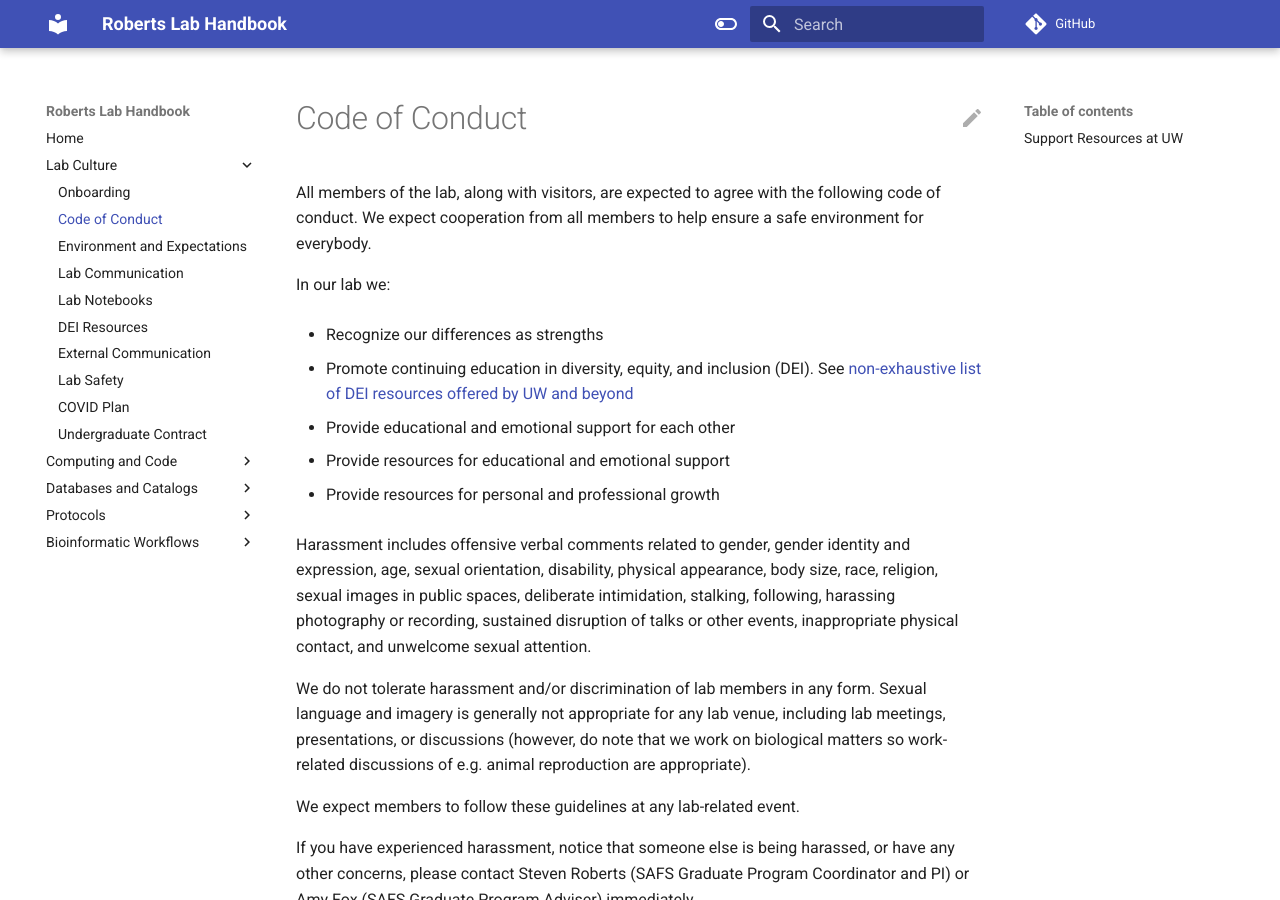
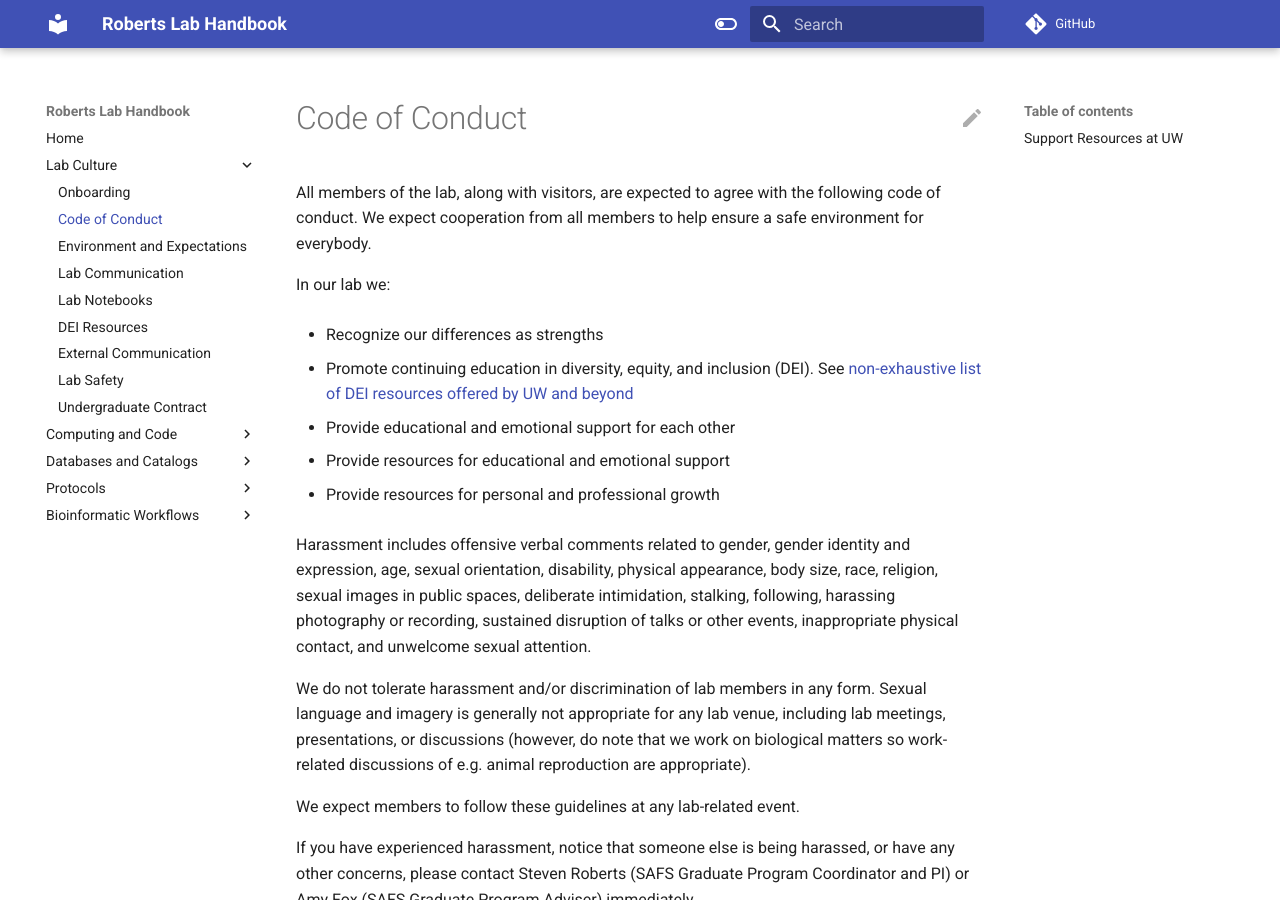
Before and after one commit to RobertsLab/resources, an MkDocs documentation site: the page built from docs/Code-of-Conduct.md, in a window 1280 px wide and 900 px high. Built offline with MkDocs 1.6.1 and Material for MkDocs 9.7.7, drawn with Linux system fonts in a browser that asks for light colours; comment, search, counter and statistics services are not loaded.

Commit message:
removed covid plan from menu

```diff
--- a/mkdocs.yml
+++ b/mkdocs.yml
@@ -42,7 +42,6 @@ nav:
      - DEI Resources: 'DEI-Resources.md'
      - External Communication: 'External-Communication-and-Funding.md'
      - Lab Safety: 'Lab-Safety.md'
-     - COVID Plan: 'COVID-Health-and-Safety-Plan.md'
      - Undergraduate Contract: 'Undergraduate-contract.md'
 
    - 'Computing and Code':
```
